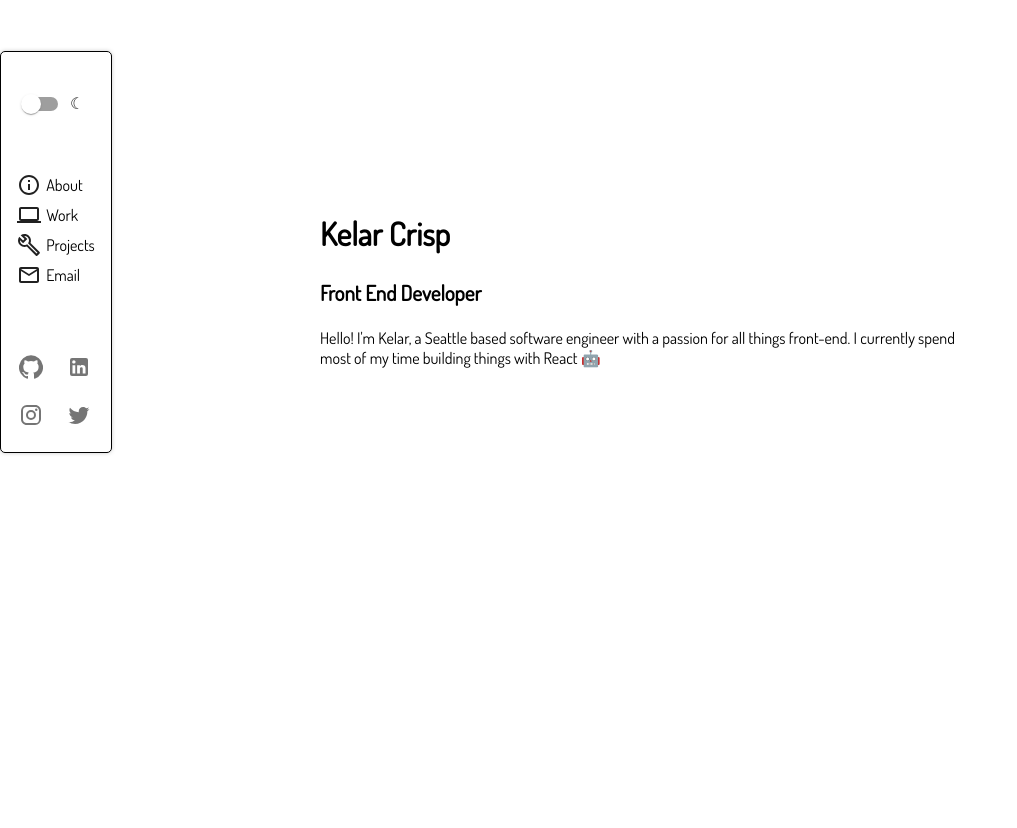
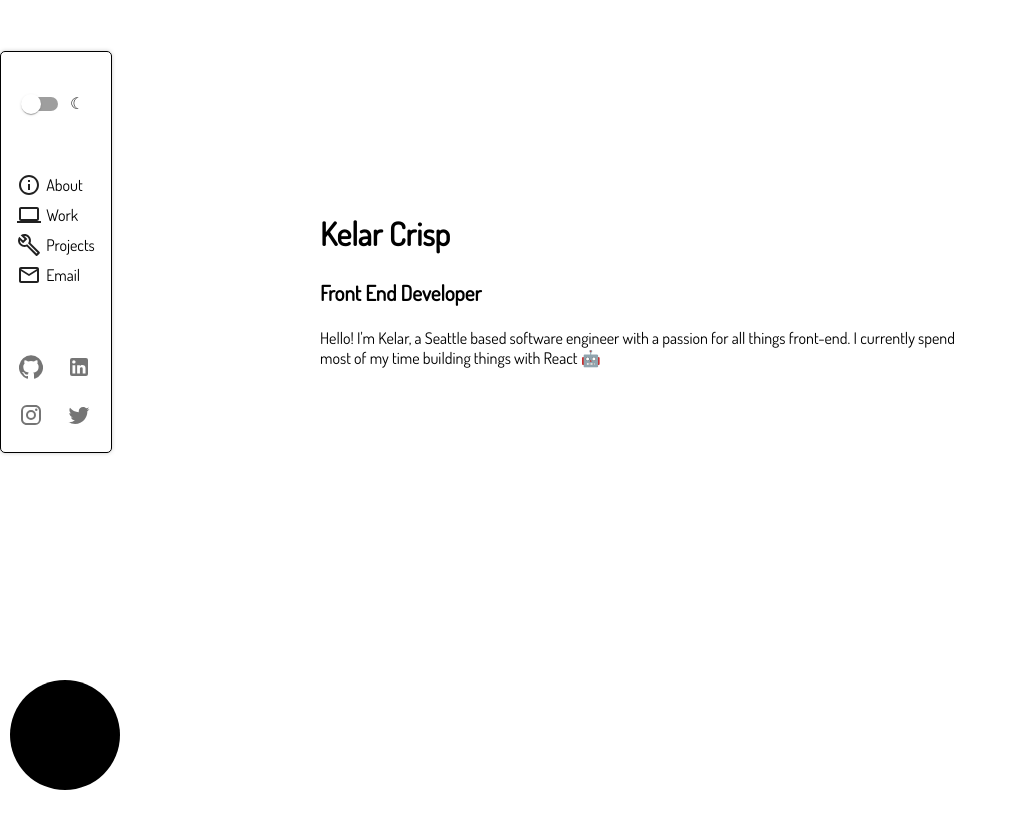
Before and after one commit to kelarcrisp/aws-portfolio, a React (Create React App) app: page / in a window 1280 px wide. Shown: the top 828 px of the page, without its empty margins (0-1017 px from the left). Built offline with nearby package versions, Linux system fonts and the light colour scheme; no server answers.

Commit message:
adding a small feature for the about page

```diff
--- a/src/Components/About/About.js
+++ b/src/Components/About/About.js
@@ -5,17 +5,27 @@ import Typewriter from 'typewriter-effect';
 const About = () => {
 
     const [text, setText] = useState('')
+    const { themeColor } = useContext(ThemeContext)
 
 
-    let bio;
     useEffect(() => {
+        window.addEventListener('scroll', e => {
+
+            const target = document.querySelector('.circle')
+
+            var posX = window.pageYOffset * 2;
+            var posY = window.pageYOffset * 1;
+            target.style.transform = 'translate3d(' + posX + 'px, ' + posY + 'px, 0px)'
+
+
+        })
         setTimeout(() => {
             setText(<div><p className={classes.Bio}>Hello! I'm Kelar, a Seattle based software engineer with a passion for all things front-end. I currently spend most of my time building things with React 🤖</p>
                 <p className={classes.Bio}>  </p></div>)
         }, 1500)
     }, [])
 
-    const { themeColor } = useContext(ThemeContext)
+
     console.log(themeColor)
     return (
         <div id='About' className={themeColor ? classes.DarkContainer : classes.MainContainer}>
@@ -24,7 +34,7 @@ const About = () => {
                 {/* <h1 className={classes.Title}> Front End developer</h1> */}
                 {text}
 
-
+                <span data-ratey="1" data-ratex="2" data-direction="horizontal" className='circle'></span>
             </div>
         </div>
     );
--- a/src/Components/About/About.module.css
+++ b/src/Components/About/About.module.css
@@ -44,6 +44,8 @@
 .Bio{
 animation: Bio 3.5s ease;
 }
+
+
 
 @keyframes name{
   from{
--- a/src/index.css
+++ b/src/index.css
@@ -27,3 +27,13 @@ body, html {
 html{
   scroll-behavior: smooth;
 }
+
+.circle{
+      width: 110px;
+      height: 110px;
+      position: absolute;
+      bottom: 10px;
+      left: 10px;
+      background-color: black;
+      border-radius: 50%;
+  }
```
